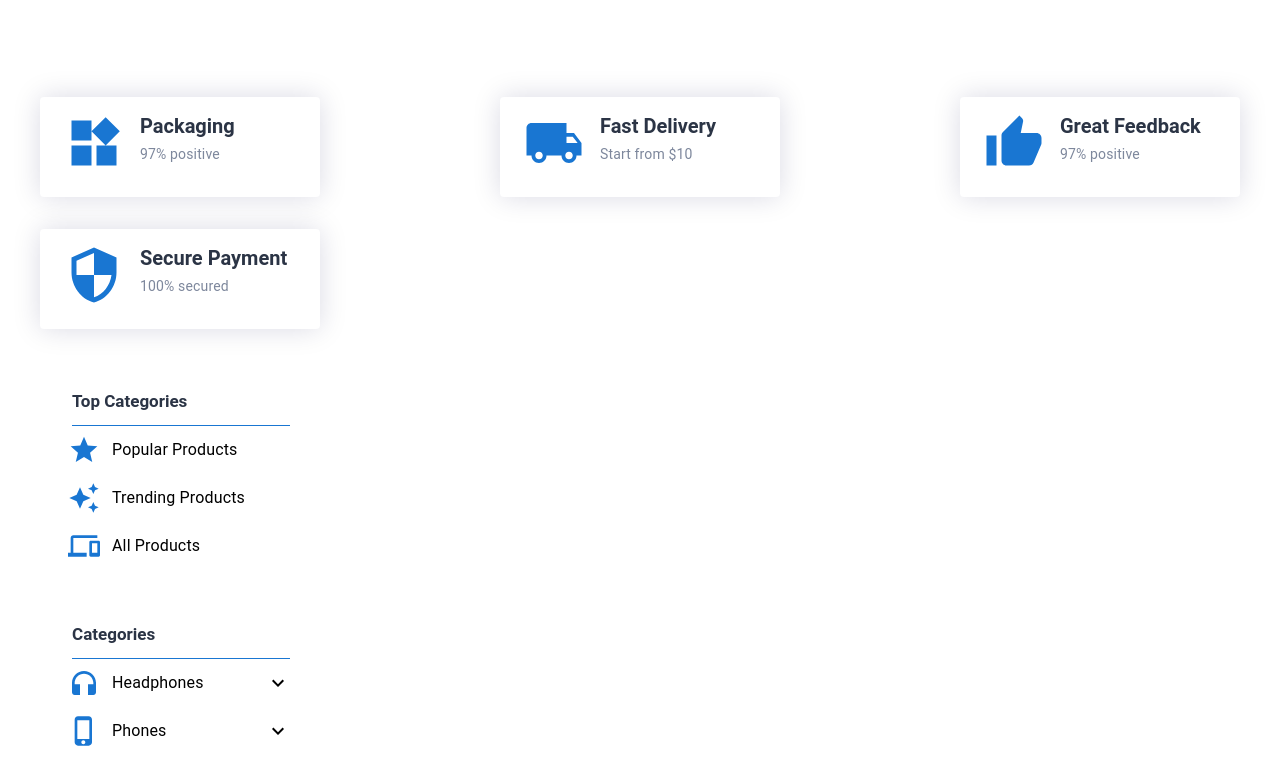
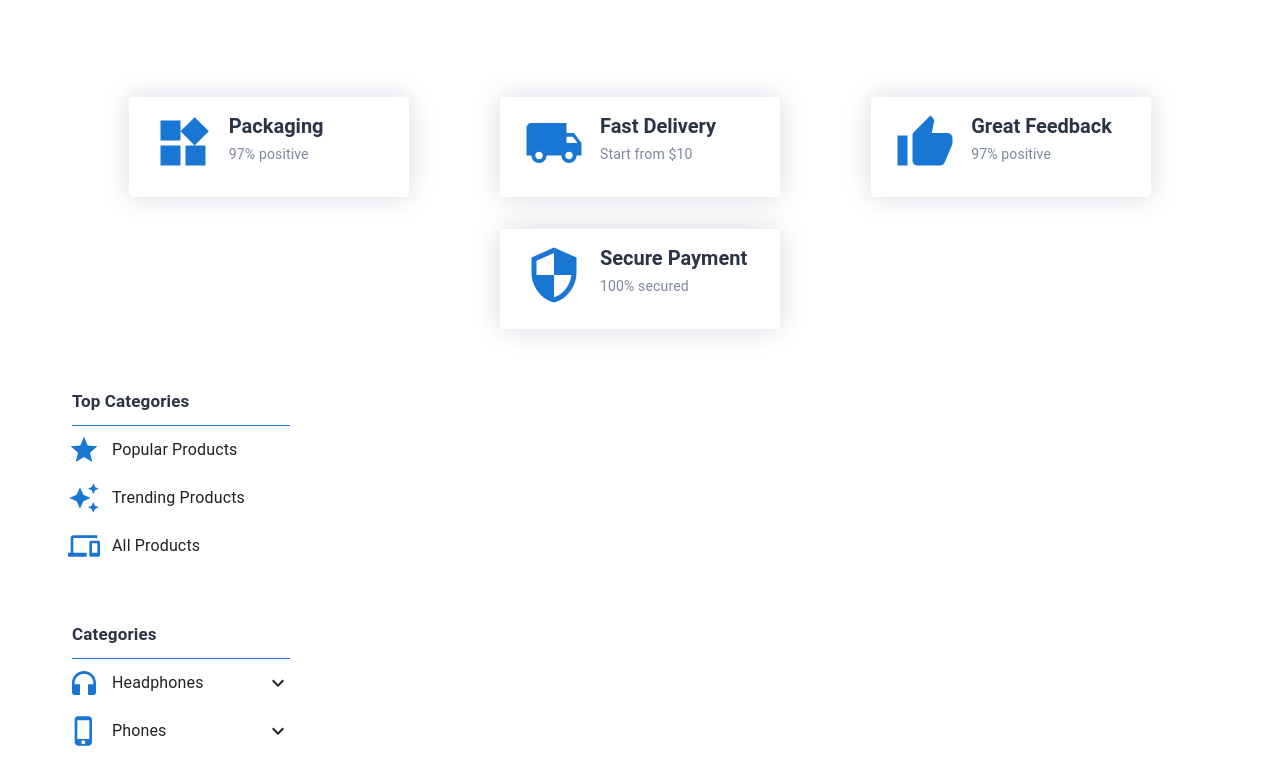
Before and after one commit to romero007andryxa/gadgetShop, a React (Create React App) app in the folder my-app/: page / in a window 1280 px wide. Shown: the part 843-1608 px from the top of the page. Built offline with nearby package versions, Linux system fonts and the light colour scheme.

Commit message:
Added global css reset

```diff
--- a/my-app/src/index.tsx
+++ b/my-app/src/index.tsx
@@ -1,9 +1,16 @@
 import React from "react";
 import ReactDOM from "react-dom/client";
+import CssBaseline from "@mui/material/CssBaseline";
 import "./index.css";
+
 import App from "./App";
 
 const root = ReactDOM.createRoot(
     document.getElementById("root") as HTMLElement
 );
-root.render(<App />);
+root.render(
+    <>
+        <CssBaseline />
+        <App />
+    </>
+);
--- a/my-app/src/sections/mainSection/MainSection.tsx
+++ b/my-app/src/sections/mainSection/MainSection.tsx
@@ -12,7 +12,7 @@ const MainSection = () => {
             <Grid
                 container
                 alignItems="center"
-                justifyContent="space-between"
+                justifyContent="center"
                 sx={{ marginTop: "80px" }}
             >
                 <ImpressionCard
--- a/my-app/src/widgets/impressionCard/styles.tsx
+++ b/my-app/src/widgets/impressionCard/styles.tsx
@@ -3,7 +3,8 @@ import { IStyle } from "../../entities/sharedTypes";
 const CardStyle: IStyle = {
     width: "280px",
     height: "100px",
-    m: 2,
+    mx: 5.7,
+    my: 2,
     boxShadow: "0px 0px 28px 0px rgba(3, 0, 71, 0.15)",
 };
 
--- a/my-app/src/widgets/sidebarCategories/SidebarCategories.tsx
+++ b/my-app/src/widgets/sidebarCategories/SidebarCategories.tsx
@@ -48,7 +48,7 @@ const SidebarCategories = () => {
     const categoryItems = useMemo(() => createCategoryItems(categories), []);
 
     return (
-        <Grid>
+        <Grid sx={{ marginTop: 2 }}>
             <List
                 sx={ListStyle}
                 component="nav"
```
